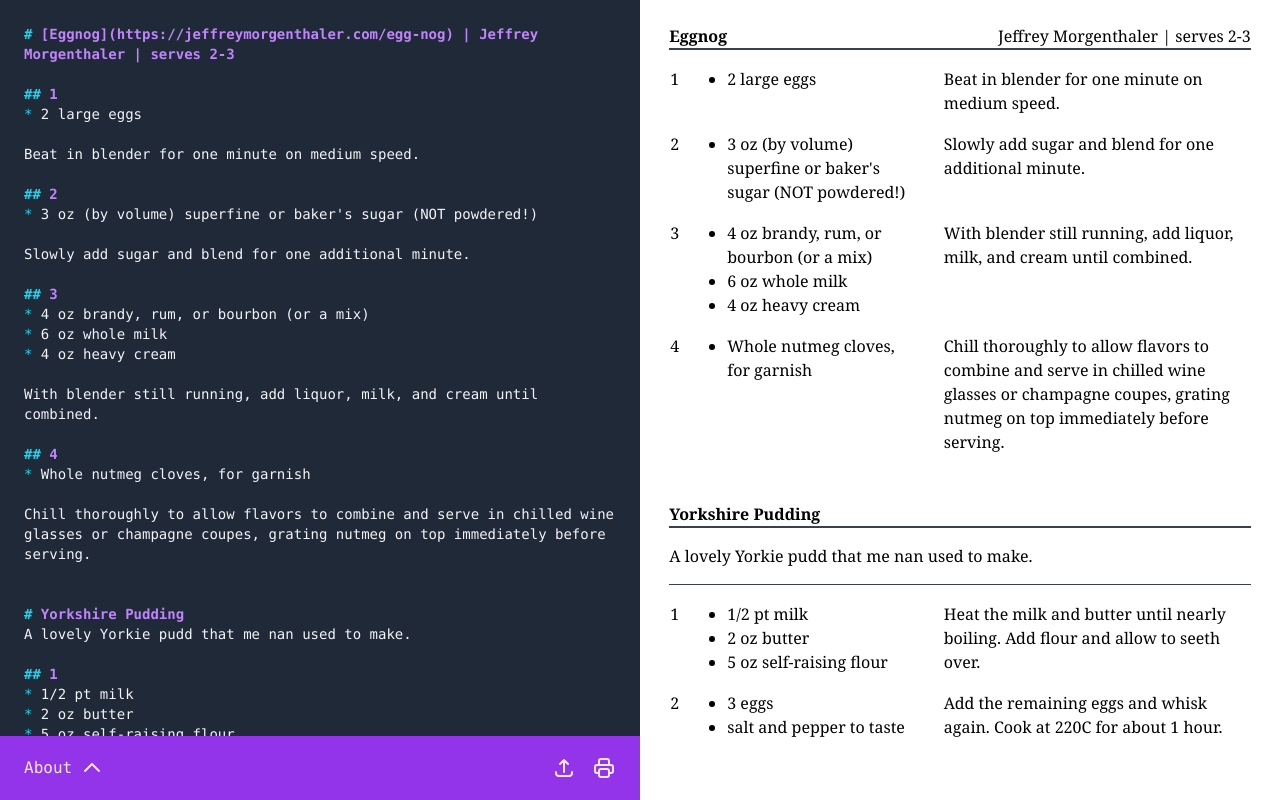
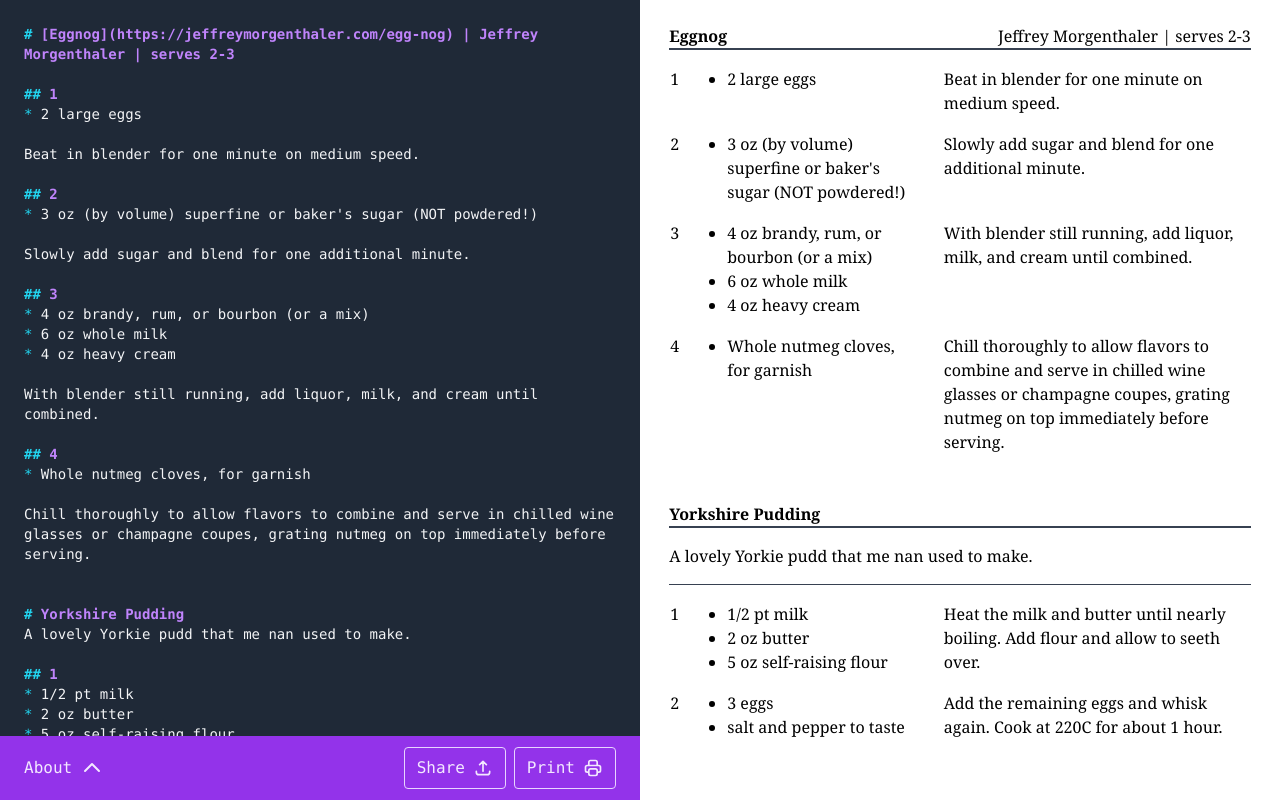
Before and after one commit to schoblaska/jotrecipes, a Next.js app: page / in a window 1280 px wide. Built offline with nearby package versions, Linux system fonts and the light colour scheme.

Commit message:
make share and print actual buttons

```diff
--- a/src/components/Icons.tsx
+++ b/src/components/Icons.tsx
@@ -5,7 +5,7 @@ import React from "react";
 export const PrinterIcon = () => (
   <svg
     xmlns="http://www.w3.org/2000/svg"
-    className="h-6 w-6"
+    className="h-full w-full"
     fill="none"
     viewBox="0 0 24 24"
     stroke="currentColor"
@@ -22,7 +22,7 @@ export const PrinterIcon = () => (
 export const UploadIcon = () => (
   <svg
     xmlns="http://www.w3.org/2000/svg"
-    className="h-6 w-6"
+    className="h-full w-full"
     fill="none"
     viewBox="0 0 24 24"
     stroke="currentColor"
--- a/src/components/Nav.tsx
+++ b/src/components/Nav.tsx
@@ -1,8 +1,9 @@
 import React, { useState, RefObject } from "react";
 import { UploadIcon, ChevronUpIcon } from "components/Icons";
-import PrintButton from "components/PrintButton";
+import PrintButton from "components/Nav/PrintButton";
 import About from "components/Nav/About";
 import ShareModal from "components/ShareModal";
+import Button from "components/Nav/Button";
 
 interface NavProps {
   printRef: RefObject<HTMLDivElement>;
@@ -32,13 +33,14 @@ const Nav = ({ printRef, text }: NavProps) => {
             </div>
           </div>
           <div className="flex-1"></div>
-          <div
-            className="mr-4 flex-initial cursor-pointer"
-            onClick={() => setShareModalIsOpen(true)}
-          >
-            <UploadIcon />
-          </div>
-          <div className="h-6 flex-initial">
+
+          <div className="flex flex-initial gap-x-2">
+            <Button
+              onClick={() => setShareModalIsOpen(true)}
+              icon={<UploadIcon />}
+            >
+              Share
+            </Button>
             <PrintButton printRef={printRef} />
           </div>
         </div>
--- /dev/null
+++ b/src/components/Nav/Button.tsx
@@ -0,0 +1,19 @@
+import React from "react";
+
+interface ButtonProps {
+  children: JSX.Element | JSX.Element[] | string;
+  onClick?: () => void;
+  icon?: JSX.Element;
+}
+
+const Button = ({ children, onClick, icon }: ButtonProps) => (
+  <button
+    className="flex items-center rounded border border-purple-200 py-2 px-3 hover:border-purple-300 hover:bg-purple-700"
+    onClick={onClick}
+  >
+    <div>{children}</div>
+    {icon && <div className="ml-2 h-5 w-5">{icon}</div>}
+  </button>
+);
+
+export default Button;
--- a/src/components/PrintButton.tsx
+++ b/src/components/Nav/PrintButton.tsx
@@ -1,14 +1,11 @@
 import React, { RefObject } from "react";
 import { PrinterIcon } from "components/Icons";
 import ReactToPrint from "react-to-print";
+import Button from "components/Nav/Button";
 
 const PrintButton = ({ printRef }: { printRef: RefObject<HTMLDivElement> }) => (
   <ReactToPrint
-    trigger={() => (
-      <button>
-        <PrinterIcon />
-      </button>
-    )}
+    trigger={() => <Button icon={<PrinterIcon />}>Print</Button>}
     content={() => printRef.current}
     documentTitle={"recipes"}
   />
```
